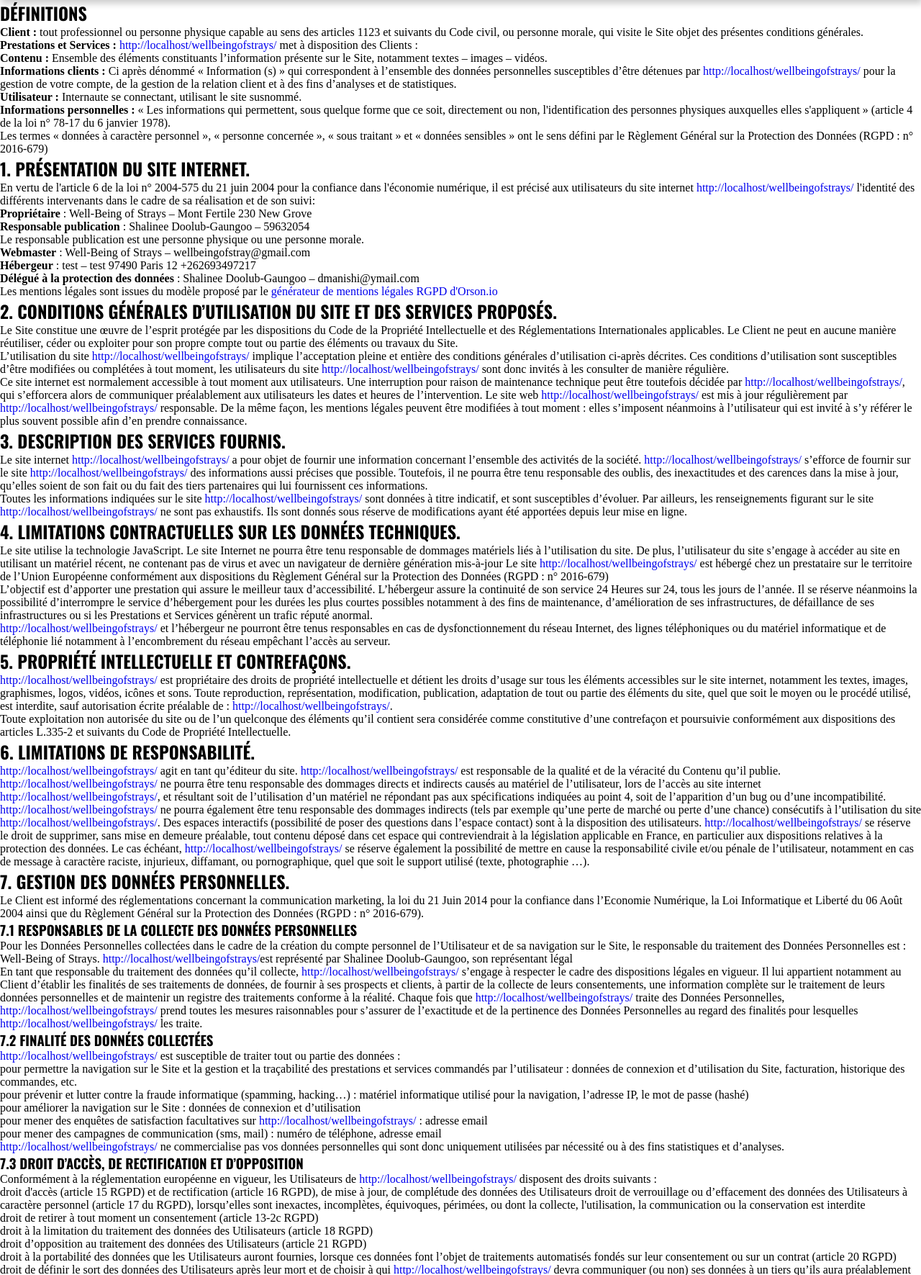
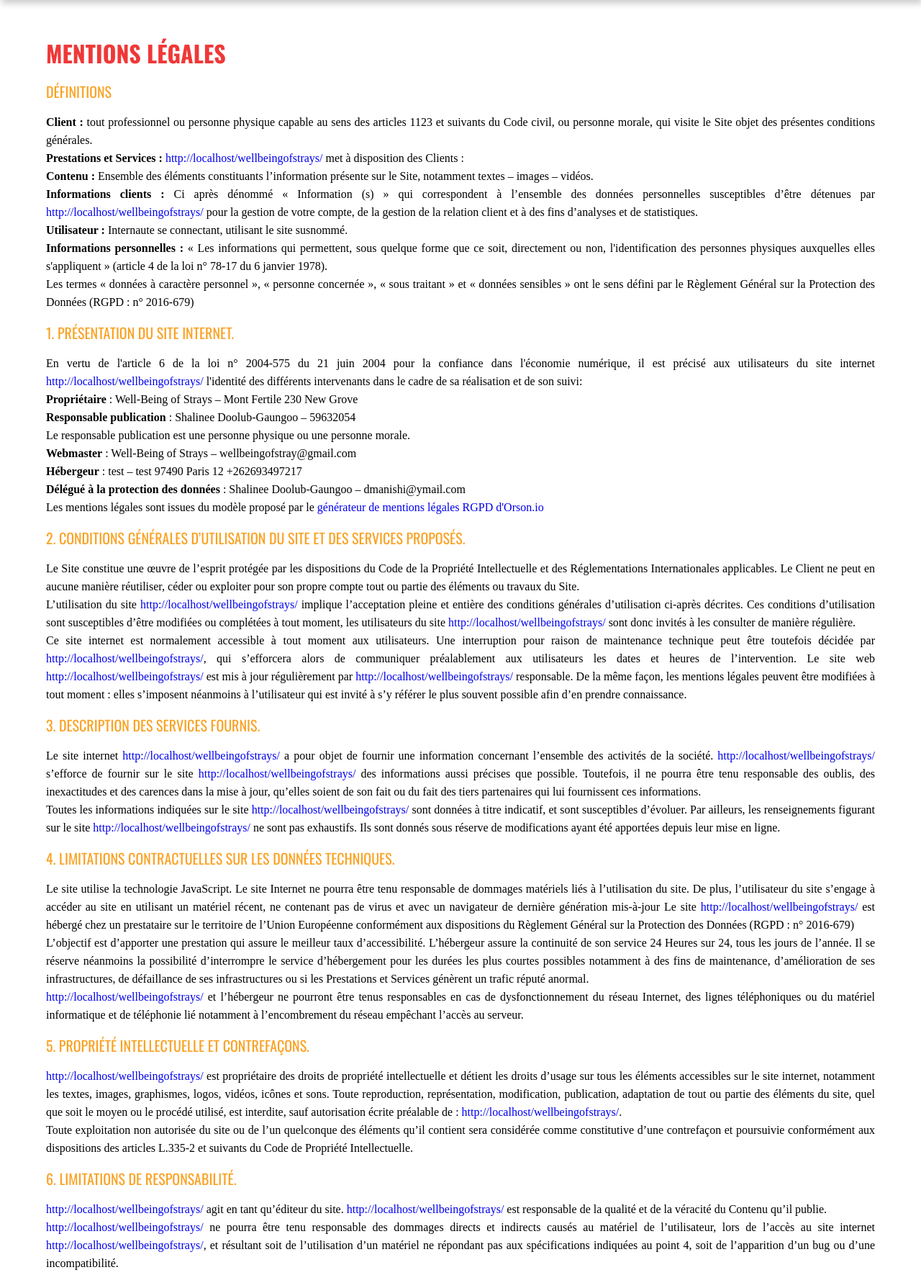
Before and after one commit to framelelo/wellbeingofstrays, a PHP site: page /wellbeingofstrays/templates/mentions.php in a window 1280 px wide. Shown: the part 159-1930 px from the top of the page at 72% size. Run offline with PHP 8.4, Linux system fonts and the light colour scheme; some libraries are stand-ins or nearby versions.

Commit message:
Mentions Légales

```diff
--- a/assets/styles.css
+++ b/assets/styles.css
@@ -1352,3 +1352,31 @@ footer {
     }
   }
 }
+
+.mentions-page {
+  .container {
+    width: 90%;
+    margin: 50px auto;
+    text-align: justify;
+  }
+  h1,h2,h3 {
+    margin: 15px 0px;
+  }
+  h1 {
+    color: var(--primary_color);
+
+  }
+  h2 {
+    font-size: 20px;
+    font-weight: 400;
+    color: var(--tertiary_color);
+  }
+  h3  {
+    font-size: 18px;
+    font-weight: 400;
+  }
+  p {
+    font-size: 16px;
+    line-height: 25px;
+  }
+}
--- a/templates/mentions.php
+++ b/templates/mentions.php
@@ -1,13 +1,13 @@
 <?php
 $page = 'mentions';
-$title = 'Well-Being of Strays - Mentions';
+$title = 'Well-Being of Strays - Mentions Légales';
 global $isConnected;
 global $base_url;
 
 ob_start() ?>
 <main>
     <div class="container">
-
+    <h1>Mentions Légales</h1>
         <h2>Définitions</h2>
         <p><b>Client :</b> tout professionnel ou personne physique capable au sens des articles 1123 et suivants du Code civil, ou personne morale, qui visite le Site objet des présentes conditions générales.<br>
             <b>Prestations et Services :</b> <a href="http://localhost/wellbeingofstrays/">http://localhost/wellbeingofstrays/</a> met à disposition des Clients :
@@ -37,8 +37,6 @@ ob_start() ?>
         <div ng-bind-html="linkHTML">
             <p>Les mentions légales sont issues du modèle proposé par le <a href="https://fr.orson.io/1371/generateur-mentions-legales" title="générateur de mentions légales RGPD d">générateur de mentions légales RGPD d'Orson.io</a></p>
         </div>
-
-
 
         <h2>2. Conditions générales d’utilisation du site et des services proposés.</h2>
 
```
